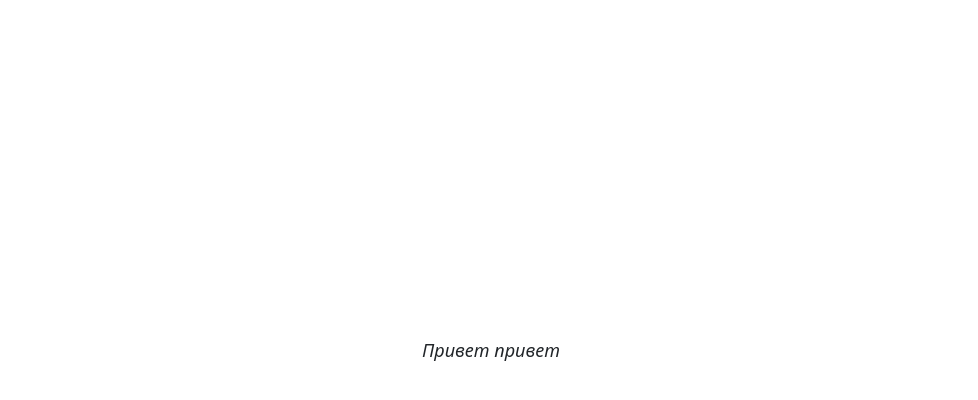
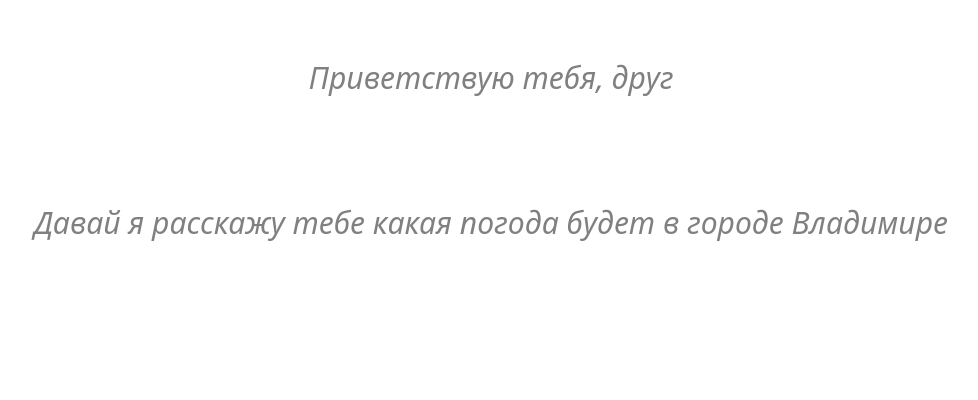
Before and after one commit to MYUPOPOV/rbsWeather, a website built with webpack: page dist/index.html in a window 1280 px wide. Shown: the whole page, without its empty margins (149-1127 px from the left). Built offline with nearby package versions, Linux system fonts and the light colour scheme; no server answers.

Commit message:
Second commit

```diff
--- /dev/null
+++ b/src/modules/helpers.js
@@ -0,0 +1,20 @@
+const animate = function ({ timing, draw, duration }) {
+	let start = performance.now();
+
+	requestAnimationFrame(function animate(time) {
+		// timeFraction изменяется от 0 до 1
+		let timeFraction = (time - start) / duration;
+		if (timeFraction > 1) timeFraction = 1;
+
+		// вычисление текущего состояния анимации
+		let progress = timing(timeFraction);
+
+		draw(progress); // отрисовать её
+
+		if (timeFraction < 1) {
+			requestAnimationFrame(animate);
+		}
+	});
+};
+
+export { animate };
--- a/src/modules/renderWeather.js
+++ b/src/modules/renderWeather.js
@@ -1,7 +1,64 @@
+import { animate } from './helpers';
+
 const renderWeather = () => {
-	const helloText = document.querySelector('.hello');
+	const string1 = document.querySelector('.main-block__string-1');
+	const string2 = document.querySelector('.main-block__string-2');
+	const stringArray = [string1, string2];
+	const time = 2000;
+	string1.style.opacity = 0;
+	string2.style.opacity = 0;
+	string1.textContent = 'Приветствую тебя, друг';
+	string2.textContent = 'Давай я расскажу тебе какая погода будет в городе Владимире';
+	const weekArray = ['Воскресенье', 'Понедельник', 'Вторник', 'Среда', 'Четверг', 'Пятница', 'Суббота'];
+	const monthArray = ['Января', 'Февраля', 'Марта', 'Апреля', 'Мая', 'Июня', 'Июля', 'Августа', 'Сентября', 'Октября', 'Ноября', 'Декабря'];
 
-	helloText.innerHTML = 'Привет привет';
+	// Появление надписей
+	const animateItemAppear = (item, index, time = 2000) => {
+		animate({
+			duration: time,
+			timing(timeFraction) {
+				return timeFraction;
+			},
+			draw(progress) {
+				item[index].style.opacity = progress;
+				if (item[index].style.opacity >= 1 && index + 1 < stringArray.length) {
+					index++;
+					animateItemAppear(item, index, time);
+				}
+			},
+		});
+	};
+
+	// Получаем прогноз от openweathermap.org
+	const getData = () => {
+		return fetch('https://api.openweathermap.org/data/2.5/onecall?lat=56.143063&lon=40.410934&exclude=hourly,minutely&units=metric&lang=ru&appid=2b669c7a2dd43a321c1f550c222bf37b', {
+			method: 'GET',
+		});
+	};
+	getData()
+		.then((response) => {
+			return response.json();
+		})
+		.then((data) => {
+			console.log(data);
+			data.daily.forEach((item) => {
+				let date = new Date(parseInt(`${item.dt}000`));
+				let sunrise = new Date(parseInt(`${item.sunrise}000`));
+				let sunset = new Date(parseInt(`${item.sunset}000`));
+
+				console.log(`${weekArray[date.getDay()]}, ${date.getDate()} ${monthArray[date.getMonth()]}`);
+				console.log(`${Math.ceil(item.temp.night)} — ${Math.ceil(item.temp.day)} C`);
+				console.log(item.weather[0].description[0].toUpperCase() + item.weather[0].description.slice(1));
+				console.log(`Ветер: ${Math.ceil(item.wind_speed)} — ${Math.ceil(item.wind_gust)} м/с`);
+				console.log(`День: ${sunrise.getHours()}:${sunrise.getMinutes()} — ${sunset.getHours()}:${sunset.getMinutes()}`);
+				console.log(`   `);
+			});
+		})
+		.catch((error) => {
+			console.log(error);
+		});
+
+	animateItemAppear(stringArray, 0, time);
 };
 
 export default renderWeather;
```
Also changed, not shown: dist/css/style.css, dist/index.html, dist/js/main.js.
